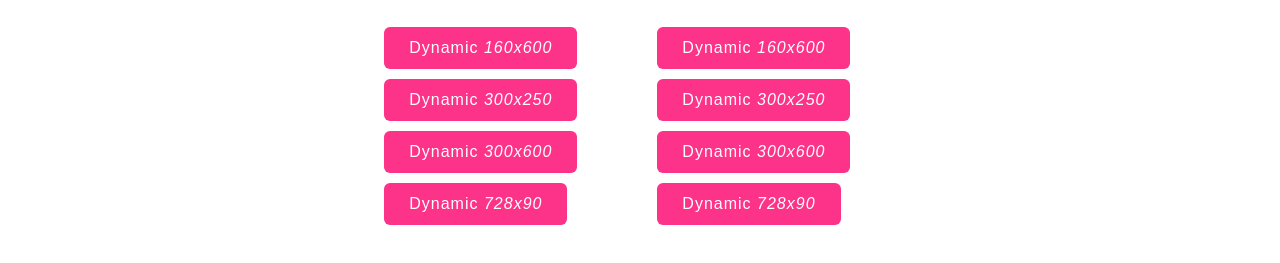
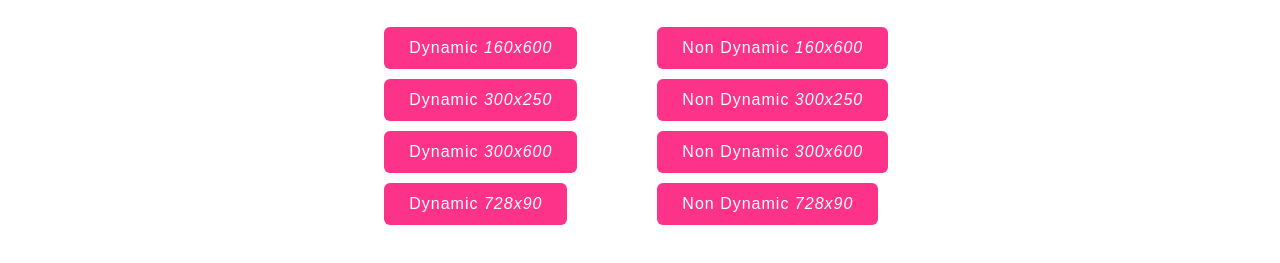
Before and after one commit to adamandeveddbstudios/JetBlue-x-Vancouver, a plain HTML site: page index.html in a window 1280 px wide. Shown: the part 411-674 px from the top of the page. Drawn offline with Linux system fonts and the light colour scheme.

Commit message:
Add files via upload

```diff
--- a/index.html
+++ b/index.html
@@ -90,10 +90,10 @@
                 <div class="heading">
                     Non Dynamic R2
                 </div>
-                <a class="link" target="_blank" href="./route2/base/JB_Retail_24_Europe_NonDynamic_160x600_base/index.html">Dynamic <i>160x600</i></a>
-                <a class="link" target="_blank" href="./route2/base/JB_Retail_24_Europe_NonDynamic_300x250_base/index.html">Dynamic <i>300x250</i></a>
-                <a class="link" target="_blank" href="./route2/base/JB_Retail_24_Europe_NonDynamic_300x600_base/index.html">Dynamic <i>300x600</i></a>
-                <a class="link" target="_blank" href="./route2/base/JB_Retail_24_Europe_NonDynamic_728x90_base/index.html">Dynamic <i>728x90</i></a>
+                <a class="link" target="_blank" href="./route2/base/JB_Retail_24_Europe_NonDynamic_160x600_base/index.html">Non Dynamic <i>160x600</i></a>
+                <a class="link" target="_blank" href="./route2/base/JB_Retail_24_Europe_NonDynamic_300x250_base/index.html">Non Dynamic <i>300x250</i></a>
+                <a class="link" target="_blank" href="./route2/base/JB_Retail_24_Europe_NonDynamic_300x600_base/index.html">Non Dynamic <i>300x600</i></a>
+                <a class="link" target="_blank" href="./route2/base/JB_Retail_24_Europe_NonDynamic_728x90_base/index.html">Non Dynamic <i>728x90</i></a>
             </div>
 
         </div>
```
